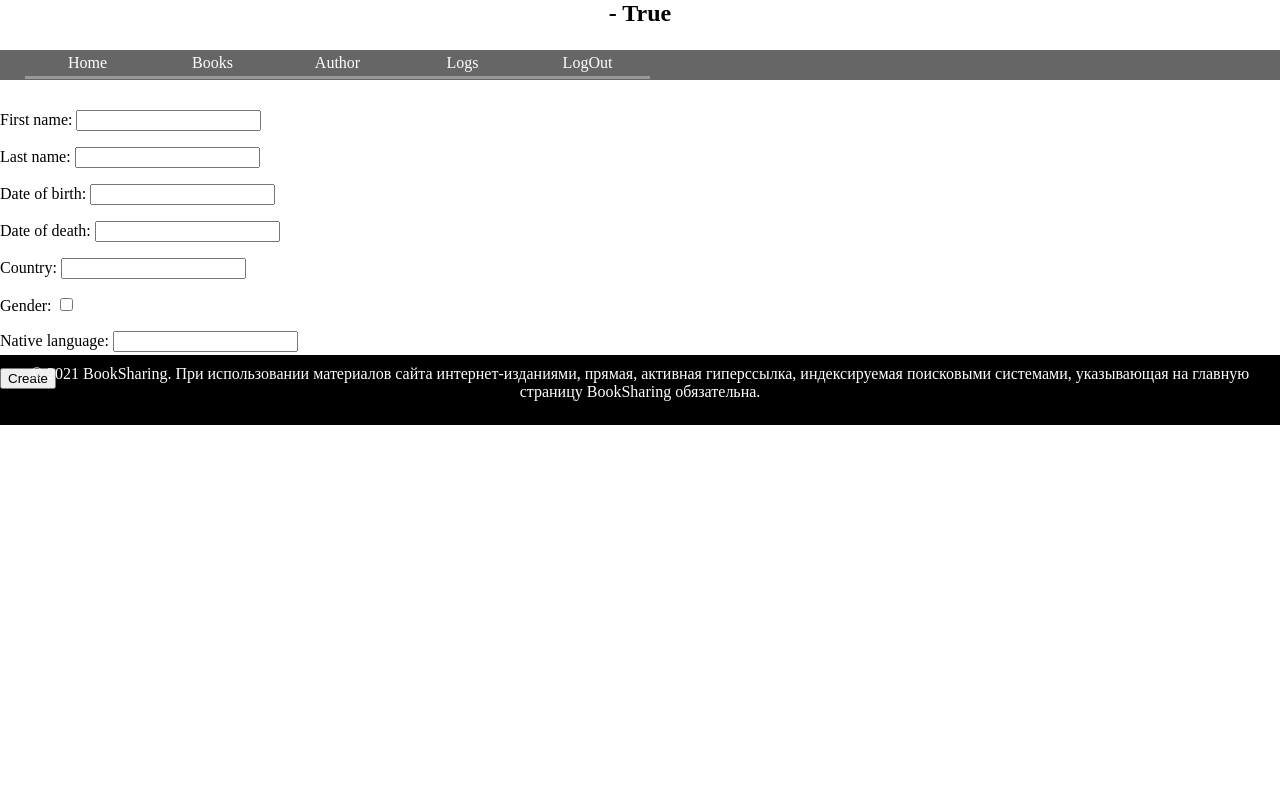
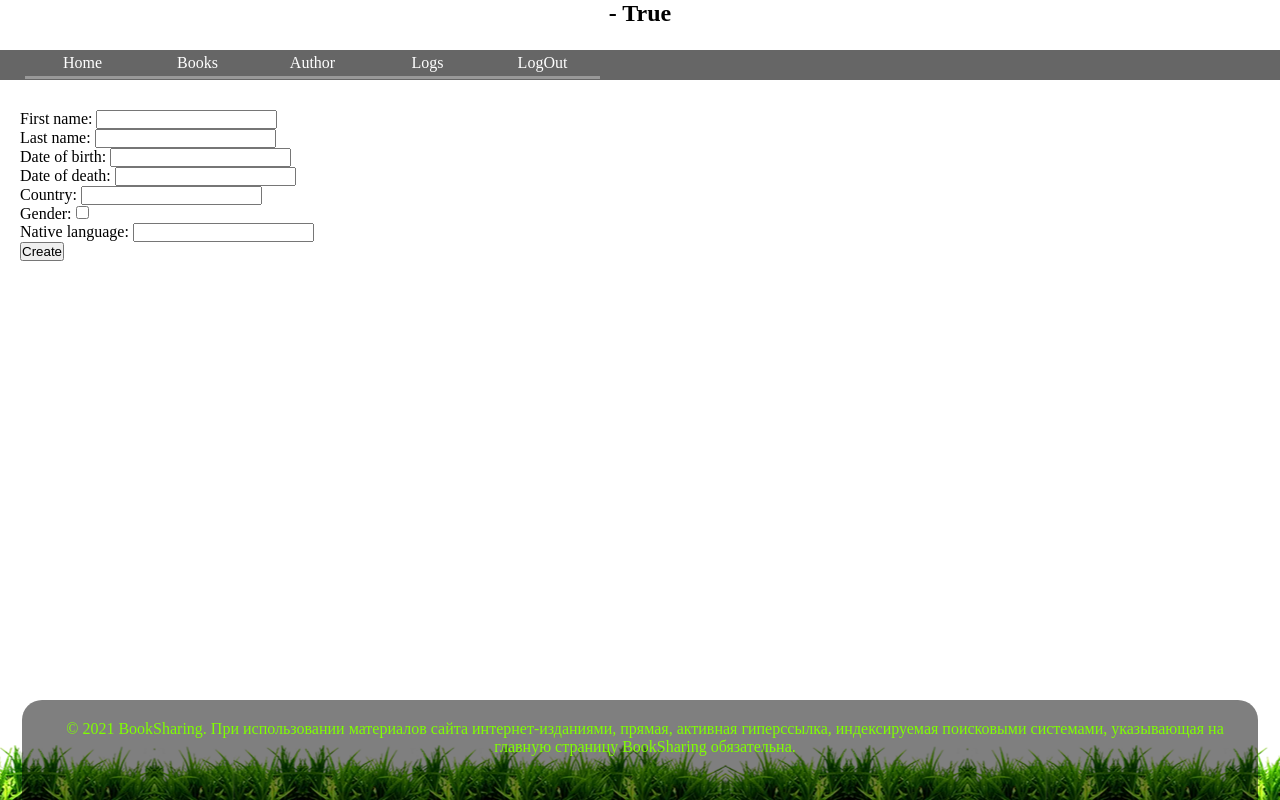
Before and after one commit to John-Moisha/booksharing, a Django app: page /books/author/create/ in a window 1280 px wide. Run offline with Django 3.2, Linux system fonts and the light colour scheme; a user stored in the database is signed in; tables that the repository leaves empty hold one stand-in row (values such as "Sample post").

Commit message:
edit template footer

```diff
--- a/APP/books/models.py
+++ b/APP/books/models.py
@@ -21,6 +21,9 @@ class Author(models.Model):
     gender = models.BooleanField()
     native_language = models.CharField(max_length=64)
 
+class Category(models.Model):
+    charfield = models.CharField(max_length=64)
+
 
 class Log(models.Model):
     path = models.CharField(max_length=512)
--- a/APP/books/static/css/main.css
+++ b/APP/books/static/css/main.css
@@ -1,16 +1,22 @@
-body {
-    height:100%;
-    margin:0;
+*, *::before, *::after{
+     margin: 0;
+     padding: 0;
+     box-sizing: border-box;
+  }
+
+.pagewrap{
+    display: flex;
+    flex-direction: column;
+    min-height: 100vh;
+  }
+
+main{
+    flex-grow: 1;
+  }
+.mainwrap{
+    margin: auto 20px;
 }
 
-table{
-    width:100%;
-}
-
-content-inside {
-  padding: 20px;
-  padding-bottom: 50px;
-}
 
 div#header {
     width:100%;
@@ -24,12 +30,36 @@ div#navbar{
     margin-bottom:30px;
 }
 
-div#footer{
-    height: 50px;
-    margin-top: -50px;
+.main{
+    max-width: 1276px;
+    margin: 0 auto;
+}
 
-    color:#fff;
-    background-color:#000;
+.main .wrapper {
+    padding: 0 20px;
+}
+
+.wrapper{
+    color:#7FFF00;
+}
+
+.bottom{
+    margin-top: 10px;
+    min-height: 100px;
+    background-color: RGB(0, 0, 0, 0.5);;
+    -webkit-border-top-left-radius: 20px;
+    -webkit-border-top-right-radius: 20px;
+    border-top-left-radius: 20px;
+    border-top-right-radius: 20px;
+}
+
+
+.footer{
+    background: url(../img/grass.webp) repeat-x scroll bottom;
+    width:100%;
+    margin-top: 30px;
     text-align:center;
-    padding:10px;
 }
+
+.footer .bottom .row {
+    padding: 20px 10px 0 20px;
--- /dev/null
+++ b/APP/books/static/css/table.css
@@ -0,0 +1,9 @@
+table {
+  table-layout: fixed;
+  border-collapse: collapse;
+  border: 3px solid purple;
+}
+
+th, td {
+
+}
--- a/APP/books/templates/base.html
+++ b/APP/books/templates/base.html
@@ -5,18 +5,27 @@
     <title>{{ title }}</title>
     <link rel="stylesheet" href="{% static 'css/main.css' %}">
     <link rel="stylesheet" href="{% static 'css/menu.css' %}">
+    <link rel="stylesheet" href="{% static 'css/table.css' %}">
 </head>
 <body>
-
+<div class="pagewrap">
 {% include 'parts/header.html' %}
 
 {% include 'parts/navbar.html' %}
-<div class="content-inside ">
+
+<main>
+    <div class="mainwrap">
+        <div class="content">
 {% block content %}
 {#    <a href="#">SAVE ME!!!</a>#}
 {% endblock content %}
+         </div>
+    </div>
+</main>
 
-{% include 'parts/footer.html' %}
+<footer class="footer">
+    {% include 'parts/footer.html' %}
+</footer>
 </div>
 </body>
 </html>
--- a/APP/books/templates/parts/footer.html
+++ b/APP/books/templates/parts/footer.html
@@ -1,5 +1,9 @@
-<div id="footer">
-    <div class="footer">
+<div class="main">
+    <div class="wrapper">
+        <div class="bottom">
+            <div class="row">
         © 2021 BookSharing. При использовании материалов сайта интернет-изданиями, прямая, активная гиперссылка, индексируемая поисковыми системами, указывающая на главную страницу BookSharing обязательна.
+            </div>
+        </div>
     </div>
 </div>
--- a/APP/books/views.py
+++ b/APP/books/views.py
@@ -82,7 +82,7 @@ class AuthorUpdate(LoginRequiredMixin, UpdateView):
 
 class AuthorDelete(LoginRequiredMixin, DeleteView):
     model = Author
-    success_url = reverse_lazy('books:author-list')
+    success_url = reverse_lazy('books:authors-list')
 
 
 # log
```
Also changed, not shown: APP/books/templates/books/author_confirm_delete.html (added, +12 -0 lines), APP/books/templates/books/author_create.html (deleted, +0 -15 lines), APP/books/static/img/Logo.png (added), APP/books/static/img/grass.webp (added), APP/books/templates/media/grass.webp (added).
